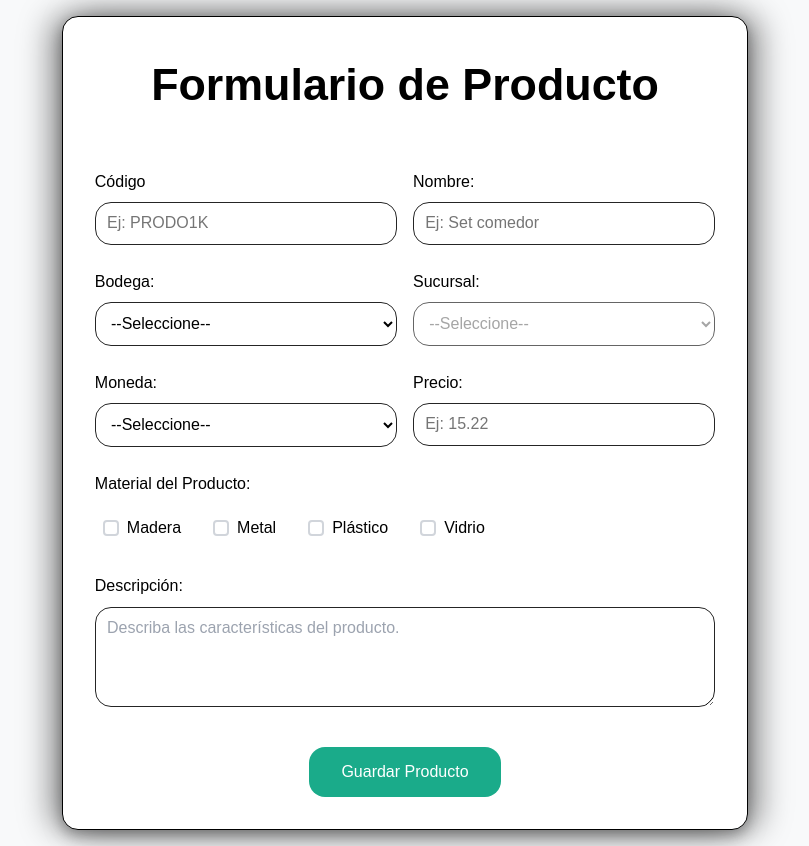
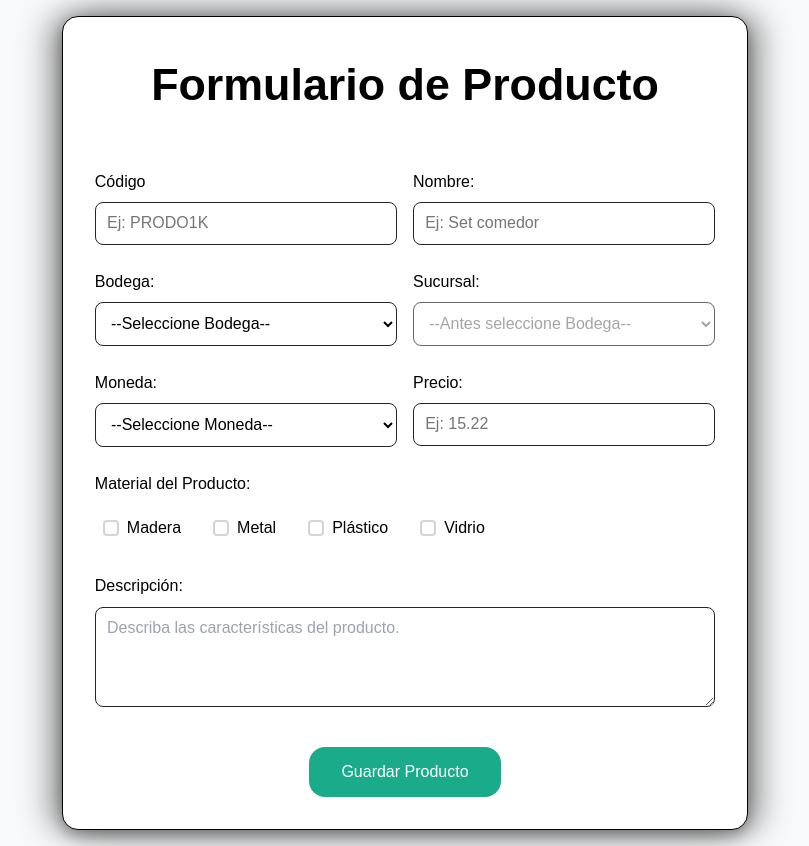
Before and after one commit to matias-bello-rodriguez/prueba-tecnica, a PHP site: page / in a window 1280 px wide. Shown: the whole page, without its empty margins (235-1044 px from the left). Run offline with PHP 8.4, Linux system fonts and the light colour scheme; data comes from the database, SQL or seed files in the repository; some libraries are stand-ins or nearby versions.

Commit message:
corrección de placeholder de sucursal

```diff
--- a/css/styles.css
+++ b/css/styles.css
@@ -13,6 +13,7 @@
   --bg-light: #f8f9fa;
   --text-dark: #000;
   --radius: 1rem;
+  --input-radius: 0.5rem;
   --shadow:
     -0.75rem 0 2rem rgba(0, 0, 0, 0.4),
     0.75rem 0 2rem rgba(0, 0, 0, 0.4),
@@ -100,7 +101,7 @@ input[type="number"],
 select,
 textarea {
   padding: var(--space-sm);
-  border-radius: var(--radius);
+  border-radius: var(--input-radius);
   font-size: 1rem;
   border: 1px solid #252525;
   background: #fff;
--- a/views/formulario_producto.php
+++ b/views/formulario_producto.php
@@ -41,7 +41,7 @@
                     <!-- select de bodega -->
                     <label for="bodega_id">Bodega:</label>
                     <select id="bodega" name="bodega_id" required>
-                        <option value="">--Seleccione--</option>  <!-- placeholder con valor deshabilitado -->
+                        <option value="">--Seleccione Bodega--</option>  <!-- placeholder con valor deshabilitado -->
                         <!-- se realiza un stmt php para recorrer la bodega y establecer una opcion select por cada ciclo -->
                         <?php foreach($bodegas as $b): ?>
                             <option value="<?= htmlspecialchars($b['id']) ?>"><?= htmlspecialchars($b['nombre']) ?></option>
@@ -53,7 +53,7 @@
                     <!-- sucursal depende de la opción de bodega seleccionada -->
                     <label for="sucursal_id">Sucursal:</label>
                     <select id="sucursal" name="sucursal_id" required disabled>
-                        <option value="">--Seleccione--</option> <!-- placeholder con valor deshabilitado -->
+                        <option value="">--Antes seleccione Bodega--</option> <!-- placeholder con valor deshabilitado -->
                     </select>
                 </div>
             </div>
@@ -64,7 +64,7 @@
                     <!-- select de monedas -->
                     <label for="moneda_id">Moneda:</label>
                     <select id="moneda" name="moneda_id" required>
-                        <option value="">--Seleccione--</option>
+                        <option value="">--Seleccione Moneda--</option>
                         <!-- se realiza un stmt php para recorrer monedas y establecer una opcion select por cada ciclo -->
                         <?php foreach($monedas as $m): ?>
                             <option value="<?= htmlspecialchars($m['id']) ?>"><?= htmlspecialchars($m['nombre']) ?></option>
```
